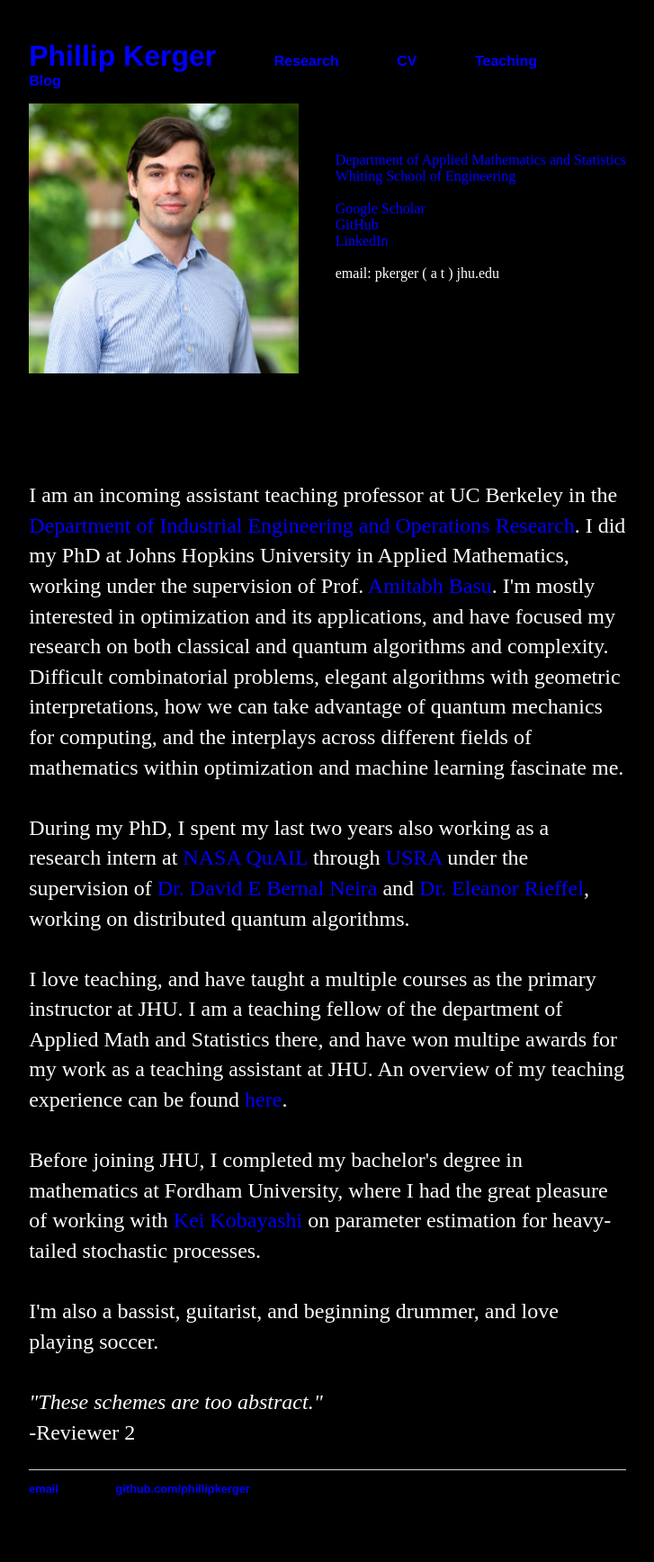
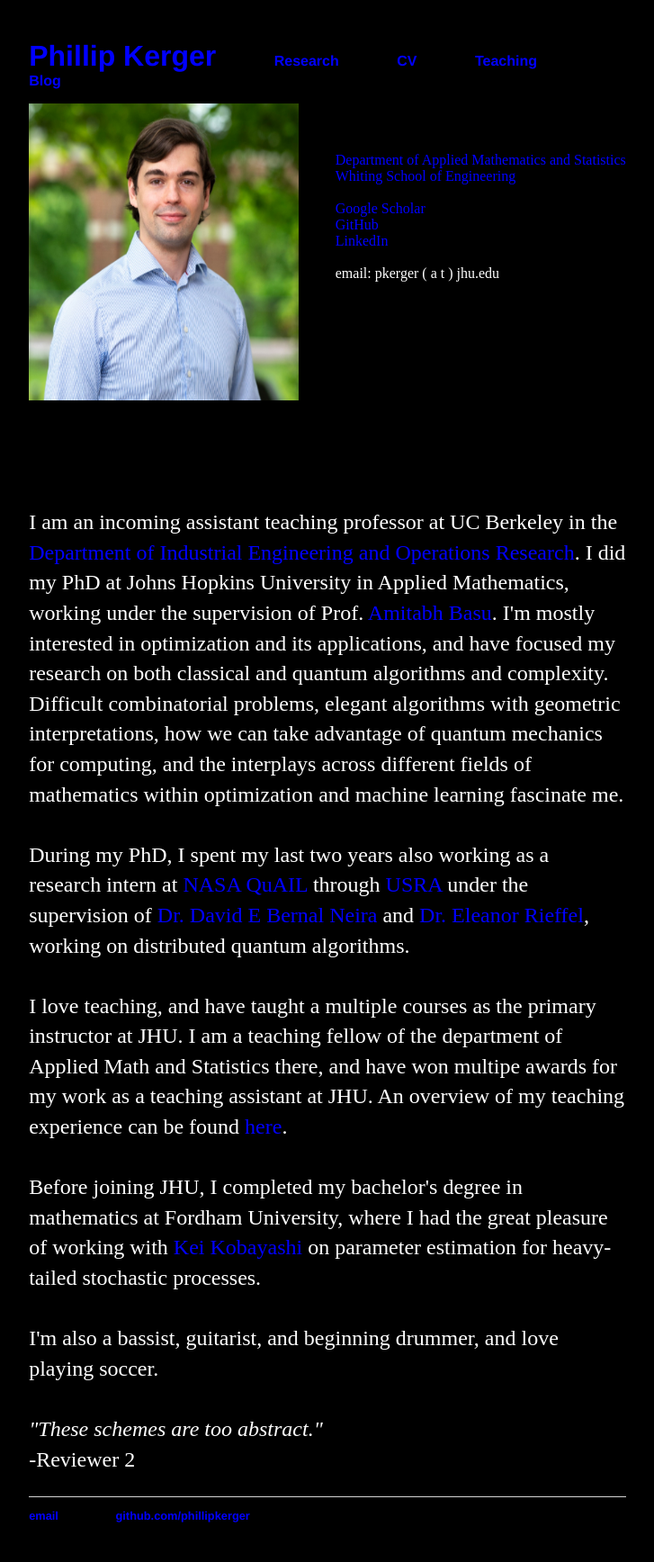
Before and after one commit to PhillipKerger/phillipkerger.github.io, a Jekyll site: the page built from index.html, in a window 1280 px wide. Shown: the whole page at 90% size, without its empty margins (276-1003 px from the left). Built offline with Jekyll 4.4.1, drawn with Linux system fonts in a browser that asks for light colours; before the commit the page ends 1706 px from its top, so only the background shows below that.

Commit message:
Update index.html

```diff
--- a/index.html
+++ b/index.html
@@ -6,7 +6,7 @@
 
 <div class="row-fluid">
 
-		<div style="text-align:left"><img src="JHU headshot_tu.jpg" style="width:300px;height:300px;">
+		<div style="text-align:left"><img src="JHU headshot_tu.jpg" style="width:300px;height:330px;">
 
 		<div style = "float: right">
 			<br>
```
